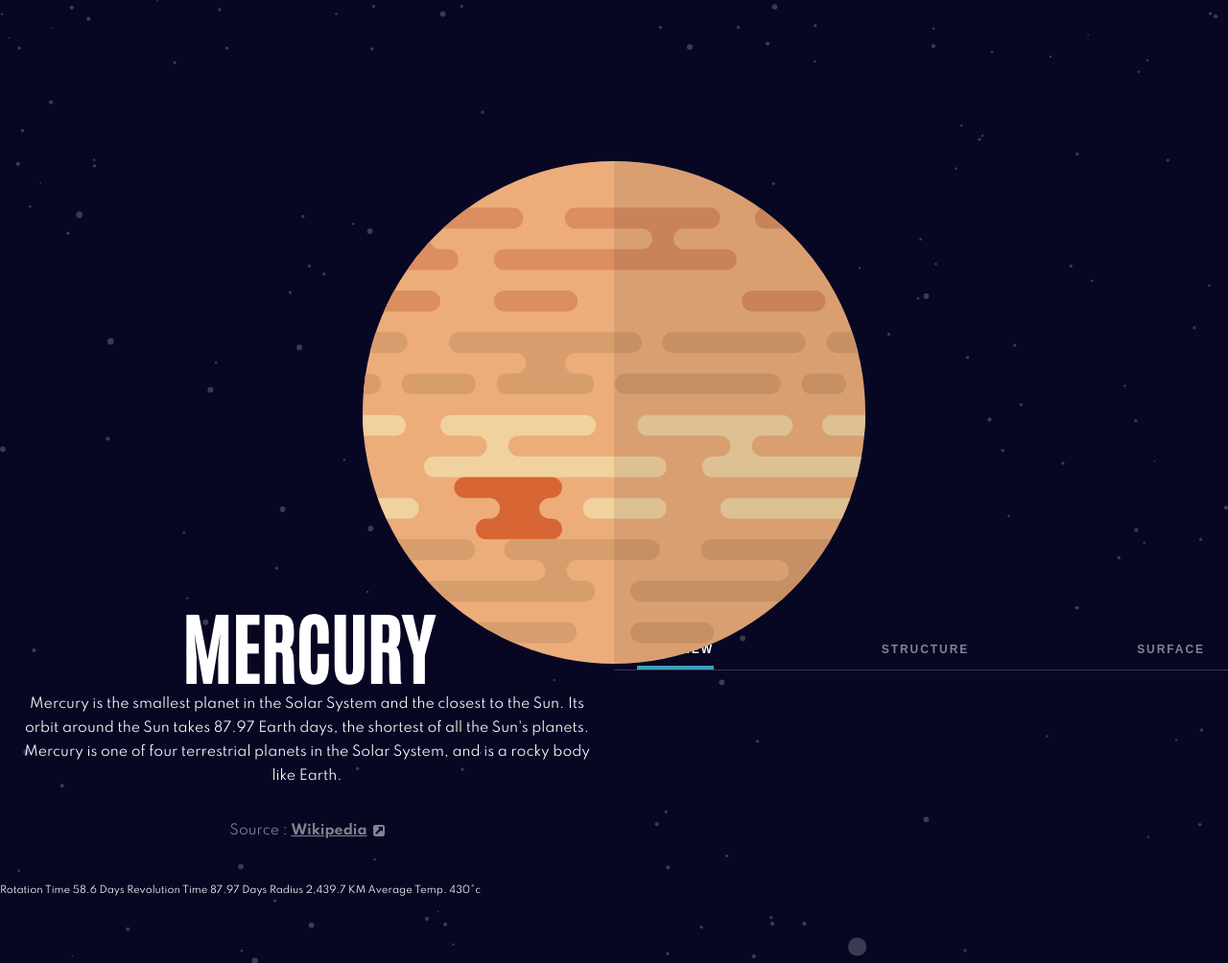
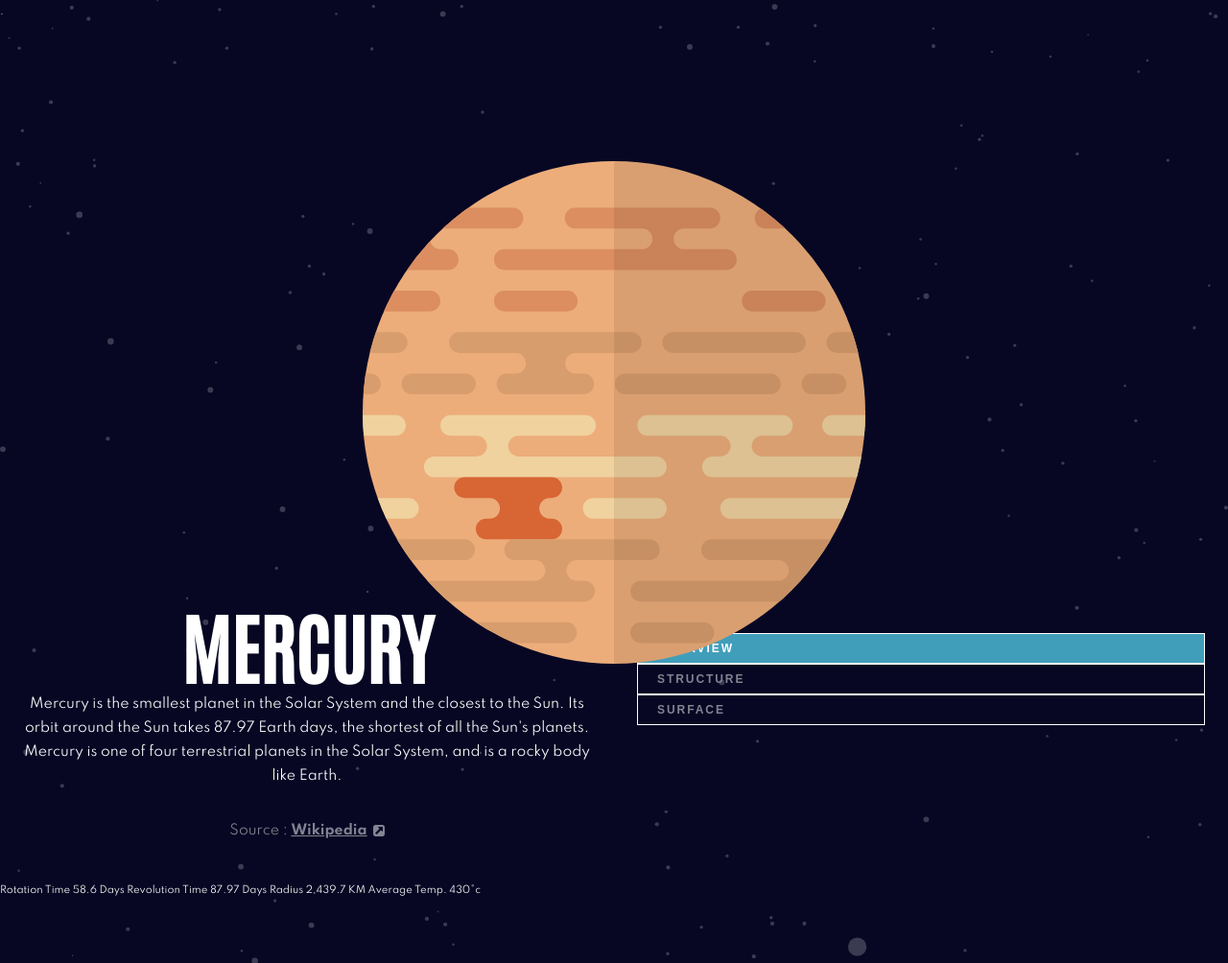
Before and after one commit to markup-mitchell/planets, a plain HTML site: page html/index.html in a window 1280 px wide. Shown: the whole page at 96% size. Drawn offline with Linux system fonts and the light colour scheme.

Commit message:
button-tab media queries part one

```diff
--- a/css/global.css
+++ b/css/global.css
@@ -150,10 +150,6 @@ button:focus-visible {
 	outline-offset: 4px;
 }
 
-button [role="tab"] {
-	text-decoration-color: var(--aqua);
-}
-
 [aria-selected="true"] {
 	border-bottom: solid 4px var(--aqua);
 	color: var(--white);
@@ -201,6 +197,22 @@ button [role="tab"] {
 			"inf tab"
 			"dat dat";
 	}
+	button[role="tab"] {
+		padding: 0.8rem 2rem;
+		border: 1px solid var(--white);
+		text-align: left;
+	}
+
+	[aria-selected="true"] {
+		border: 0;
+		background-color: var(--aqua);
+		color: var(--white);
+	}
+	[role="tablist"] {
+		display: flex;
+		flex-direction: column;
+		border-bottom: none;
+	}
 }
 
 .imageDisplay {
```
